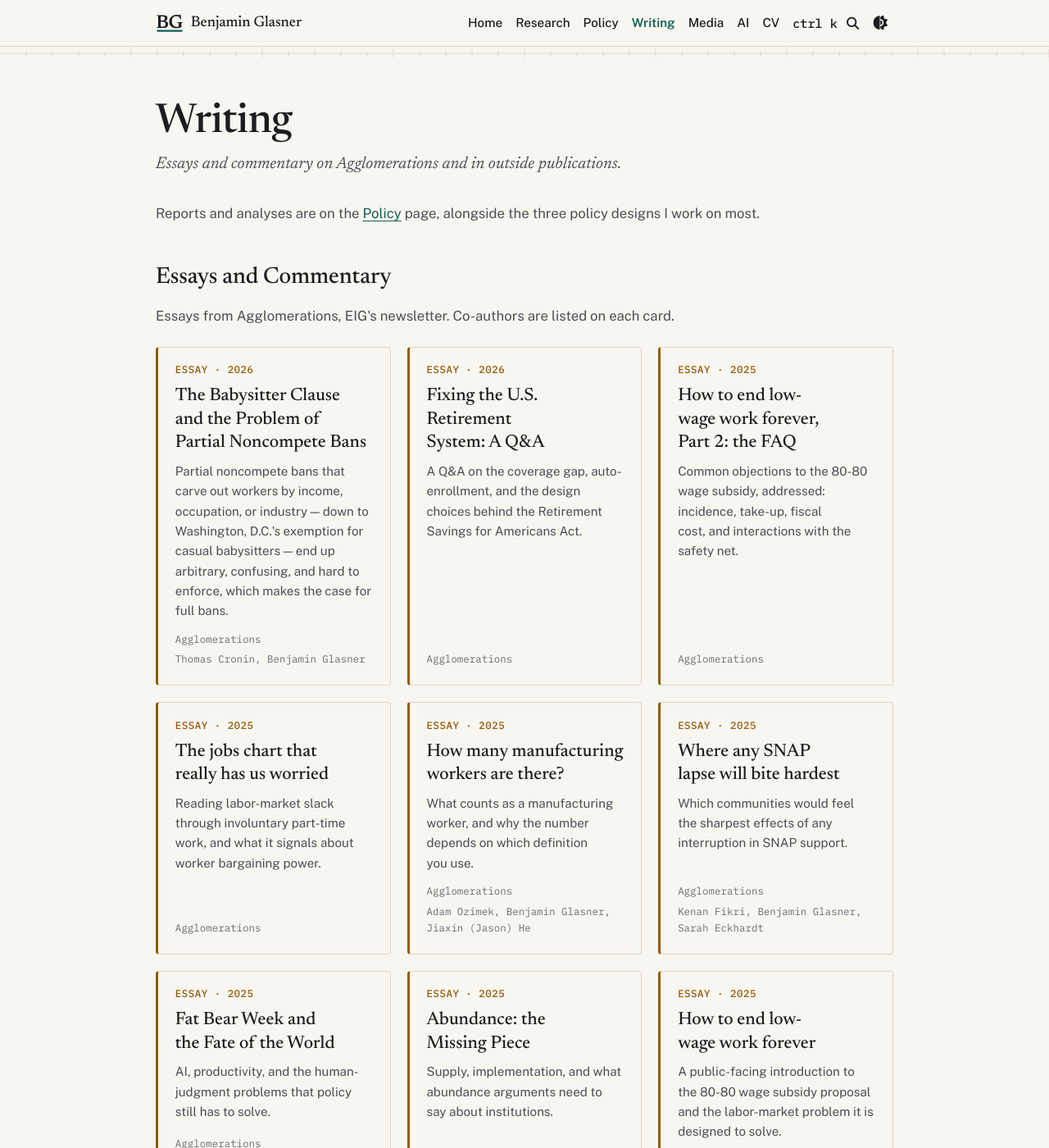
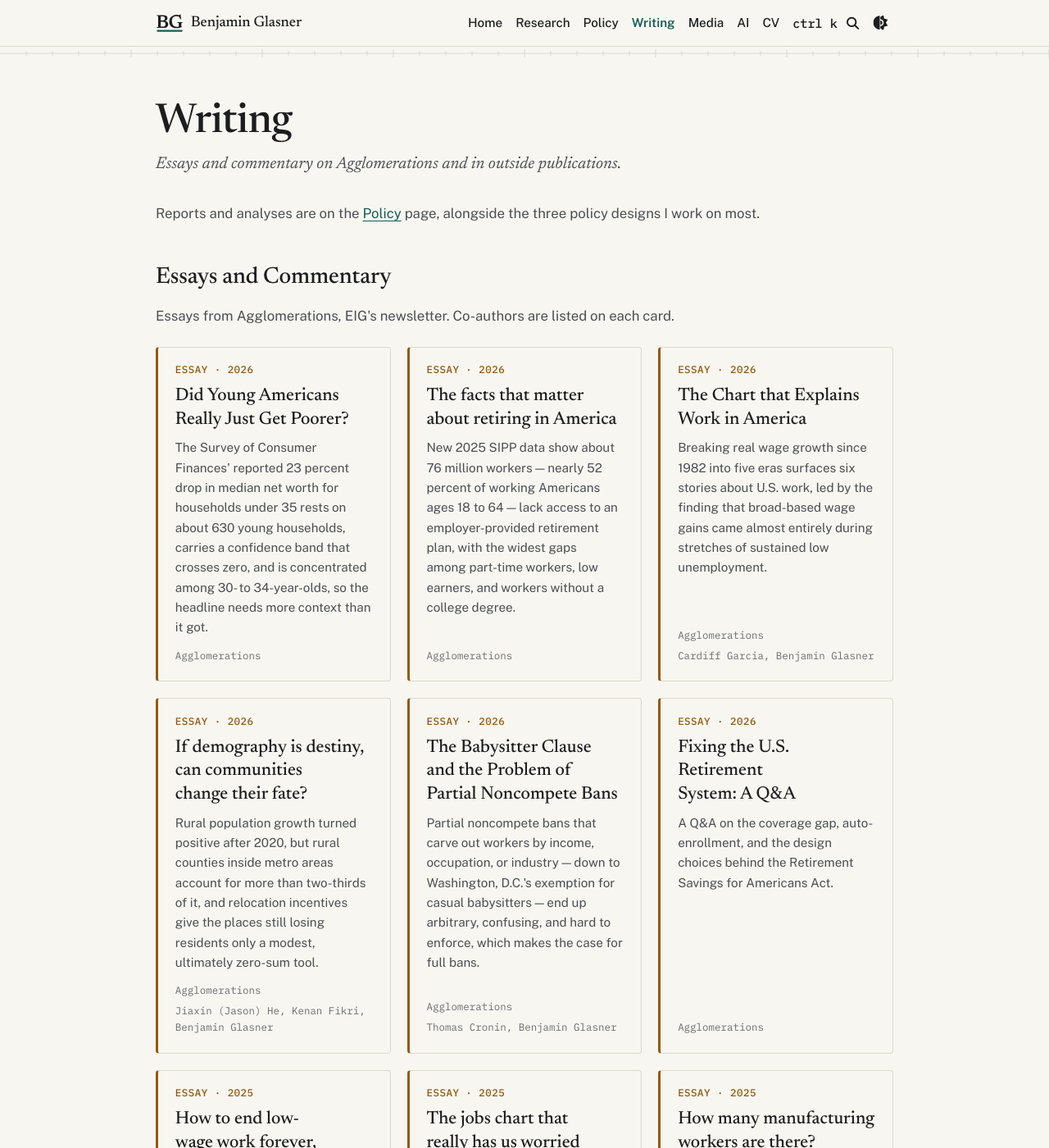
Before and after one commit to bnglasner/bnglasner.github.io, a Jekyll site: the page built from _pages/writing.md, in a window 1280 px wide and 1400 px high. Shown: the whole window at 82% size. Built offline with Jekyll 4.4.1, drawn with Linux system fonts in a browser that asks for light colours; library addresses are completed by our own code.

Commit message:
feat: Add four Oct–Nov 2026 Agglomerations posts to Writing
Adds the posts bylined to Ben since the May 22 Babysitter Clause piece,
pulled from his Substack profile and cross-checked against the
Agglomerations archive bylines:

- Did Young Americans Really Just Get Poorer? (2026-11-06)
- The facts that matter about retiring in America (2026-10-28)
- The Chart that Explains Work in America (2026-10-09, with Cardiff Garcia)
- If demography is destiny, can communities change their fate?
  (2026-10-02, with Jiaxin (Jason) He and Kenan Fikri)

Co-Authored-By: Claude Opus 5.5 <noreply@anthropic.com>

```diff
--- a/_data/writing.yml
+++ b/_data/writing.yml
@@ -117,6 +117,30 @@ reports:
 # Iscenko & Millet) are intentionally excluded from this list per the strict
 # byline rule.
 short_form:
+  - title: "Did Young Americans Really Just Get Poorer?"
+    url: "https://agglomerations.eig.org/p/did-young-americans-really-get-poorer"
+    outlet: "Agglomerations"
+    authors: ["Ben Glasner"]
+    published: 2026-11-06
+    description: "The Survey of Consumer Finances' reported 23 percent drop in median net worth for households under 35 rests on about 630 young households, carries a confidence band that crosses zero, and is concentrated among 30- to 34-year-olds, so the headline needs more context than it got."
+  - title: "The facts that matter about retiring in America"
+    url: "https://agglomerations.eig.org/p/the-facts-that-matter-about-retiring"
+    outlet: "Agglomerations"
+    authors: ["Ben Glasner"]
+    published: 2026-10-28
+    description: "New 2025 SIPP data show about 76 million workers — nearly 52 percent of working Americans ages 18 to 64 — lack access to an employer-provided retirement plan, with the widest gaps among part-time workers, low earners, and workers without a college degree."
+  - title: "The Chart that Explains Work in America"
+    url: "https://agglomerations.eig.org/p/the-chart-that-explains-work-in-america"
+    outlet: "Agglomerations"
+    authors: ["Cardiff Garcia", "Ben Glasner"]
+    published: 2026-10-09
+    description: "Breaking real wage growth since 1982 into five eras surfaces six stories about U.S. work, led by the finding that broad-based wage gains came almost entirely during stretches of sustained low unemployment."
+  - title: "If demography is destiny, can communities change their fate?"
+    url: "https://agglomerations.eig.org/p/if-demography-is-destiny-can-communities"
+    outlet: "Agglomerations"
+    authors: ["Jiaxin (Jason) He", "Kenan Fikri", "Ben Glasner"]
+    published: 2026-10-02
+    description: "Rural population growth turned positive after 2020, but rural counties inside metro areas account for more than two-thirds of it, and relocation incentives give the places still losing residents only a modest, ultimately zero-sum tool."
   - title: "The Babysitter Clause and the Problem of Partial Noncompete Bans"
     url: "https://agglomerations.eig.org/p/the-babysitter-clause-and-the-problem"
     outlet: "Agglomerations"
```
